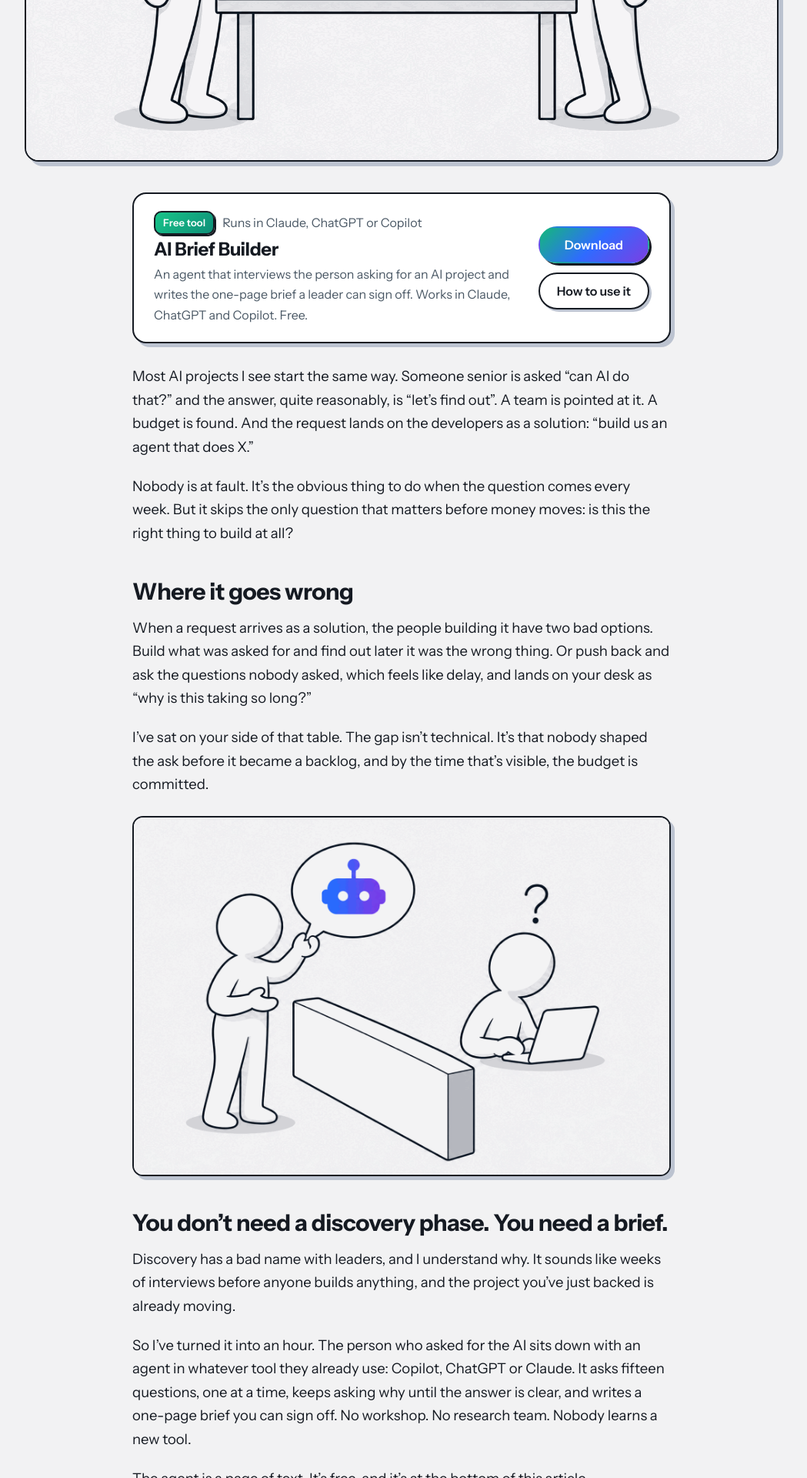
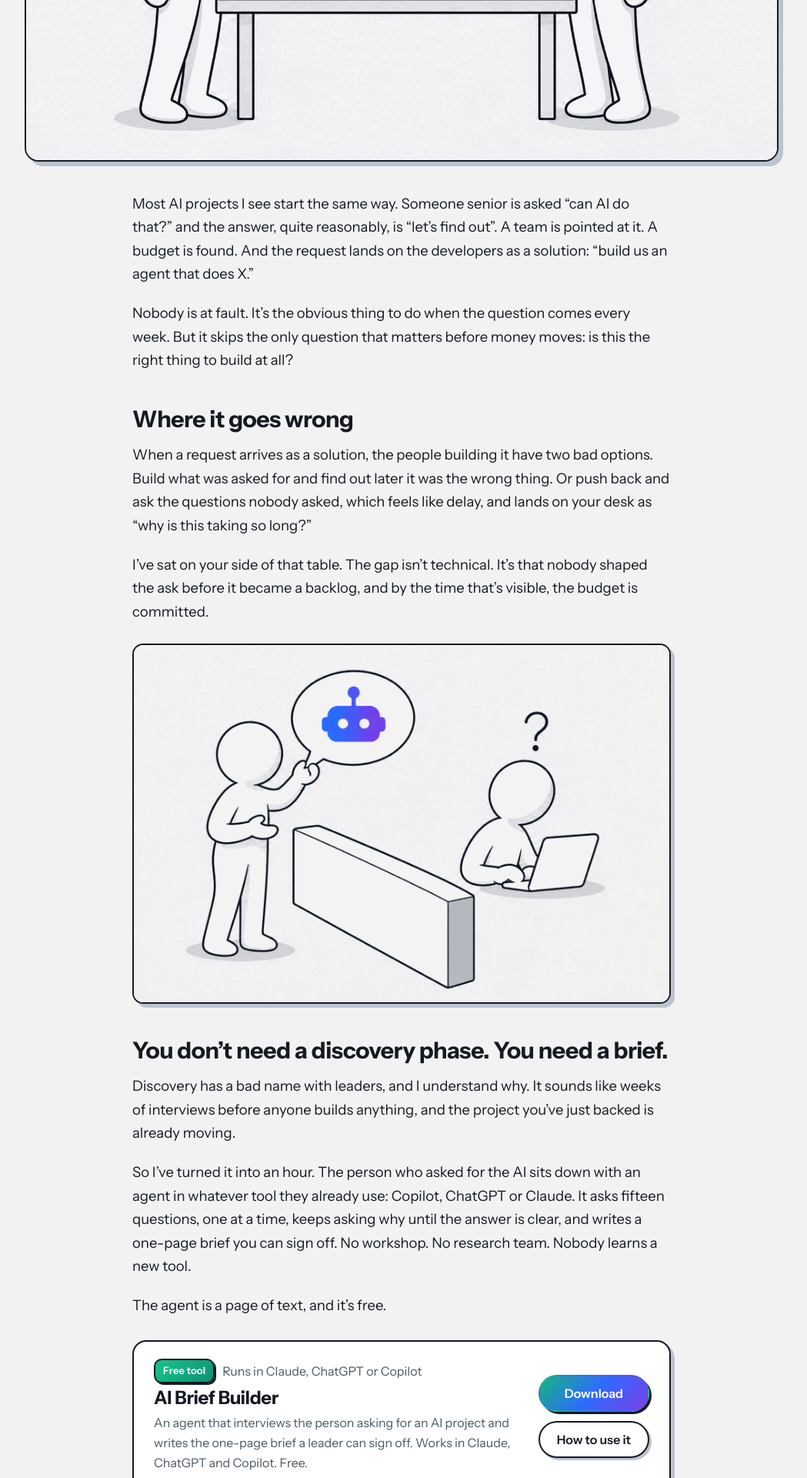
Before and after one commit to jasonrutterford-cyber/jasonrutterford-cyber.github.io, a Jekyll site: the page built from _posts/2026-11-12-did-anyone-ask-what-problem-it-solves.md, in a window 1280 px wide. Shown: the part 853-2773 px from the top of the page at 77% size, without its empty margins (118-1167 px from the left). Built offline with Jekyll 4.4.1, drawn with Linux system fonts in a browser that asks for light colours; some of the changed text lies outside the part shown.

Commit message:
Tool callout: place inline where the tool is introduced and in Get the tool, not above the article
Co-Authored-By: Claude Fable 5.1 <noreply@anthropic.com>
Claude-Session: https://claude.ai/code/session_01H4C9CmjHEpPU5YtAhQFvTv

```diff
--- a/_layouts/post.html
+++ b/_layouts/post.html
@@ -18,13 +18,9 @@ layout: default
   </figure>
   {% endif %}
 
-  {% include tool-callout.html %}
-
   <div class="article-body">
     {{ content }}
   </div>
-
-  {% include tool-callout.html %}
 
   <footer class="article-foot">
     {% if page.tags.size > 0 %}
--- a/_posts/2026-11-12-did-anyone-ask-what-problem-it-solves.md
+++ b/_posts/2026-11-12-did-anyone-ask-what-problem-it-solves.md
@@ -30,7 +30,9 @@ Discovery has a bad name with leaders, and I understand why. It sounds like week
 
 So I've turned it into an hour. The person who asked for the AI sits down with an agent in whatever tool they already use: Copilot, ChatGPT or Claude. It asks fifteen questions, one at a time, keeps asking why until the answer is clear, and writes a one-page brief you can sign off. No workshop. No research team. Nobody learns a new tool.
 
-The agent is a page of text. It's free, and it's at the bottom of this article.
+The agent is a page of text, and it's free.
+
+{% include tool-callout.html %}
 
 ## What it asks, and why it matters to you
 
@@ -70,7 +72,9 @@ A brief you can sign off and your team can build from. It traces back to a real
 
 ## Get the tool
 
-**[Download the AI Brief Builder](/tools/ai-brief-builder/)** — a zip with the agent as a Claude skill, as instructions for a Copilot agent or a custom GPT, and the worked example. Give it to the person who asked for the AI, not to the developers. An hour later you'll have the brief.
+{% include tool-callout.html %}
+
+The zip has the agent as a Claude skill, as instructions for a Copilot agent or a custom GPT, and the worked example. Give it to the person who asked for the AI, not to the developers. An hour later you'll have the brief.
 
 Some of those briefs will come back saying the problem doesn't need an agent. That's not the process failing. That's the cheapest no you'll get all year.
 
--- a/assets/css/style.css
+++ b/assets/css/style.css
@@ -280,7 +280,7 @@ p { margin: 0 0 1.1em; }
 .tool-feature-body .btn-row { margin-top: 10px; }
 @media (max-width: 760px) { .tool-feature { grid-template-columns: 1fr; } .tool-feature > img { height: 220px; border-right: 0; border-bottom: 2.5px solid var(--ink); } }
 
-.tool-callout { max-width: var(--measure); margin: 28px auto; background: var(--white); border: 2.5px solid var(--ink); border-radius: var(--radius); box-shadow: 5px 5px 0 var(--shadow); padding: 22px 26px; display: grid; grid-template-columns: 1fr auto; gap: 18px; align-items: center; }
+.tool-callout { max-width: var(--measure); margin: 1.6em auto; background: var(--white); border: 2.5px solid var(--ink); border-radius: var(--radius); box-shadow: 5px 5px 0 var(--shadow); padding: 22px 26px; display: grid; grid-template-columns: 1fr auto; gap: 18px; align-items: center; }
 .tool-callout h3 { margin: 6px 0 6px; font-size: 24px; }
 .tool-callout h3 a { color: var(--ink); text-decoration: none; }
 .tool-callout h3 a:hover { color: var(--blue); }
```
